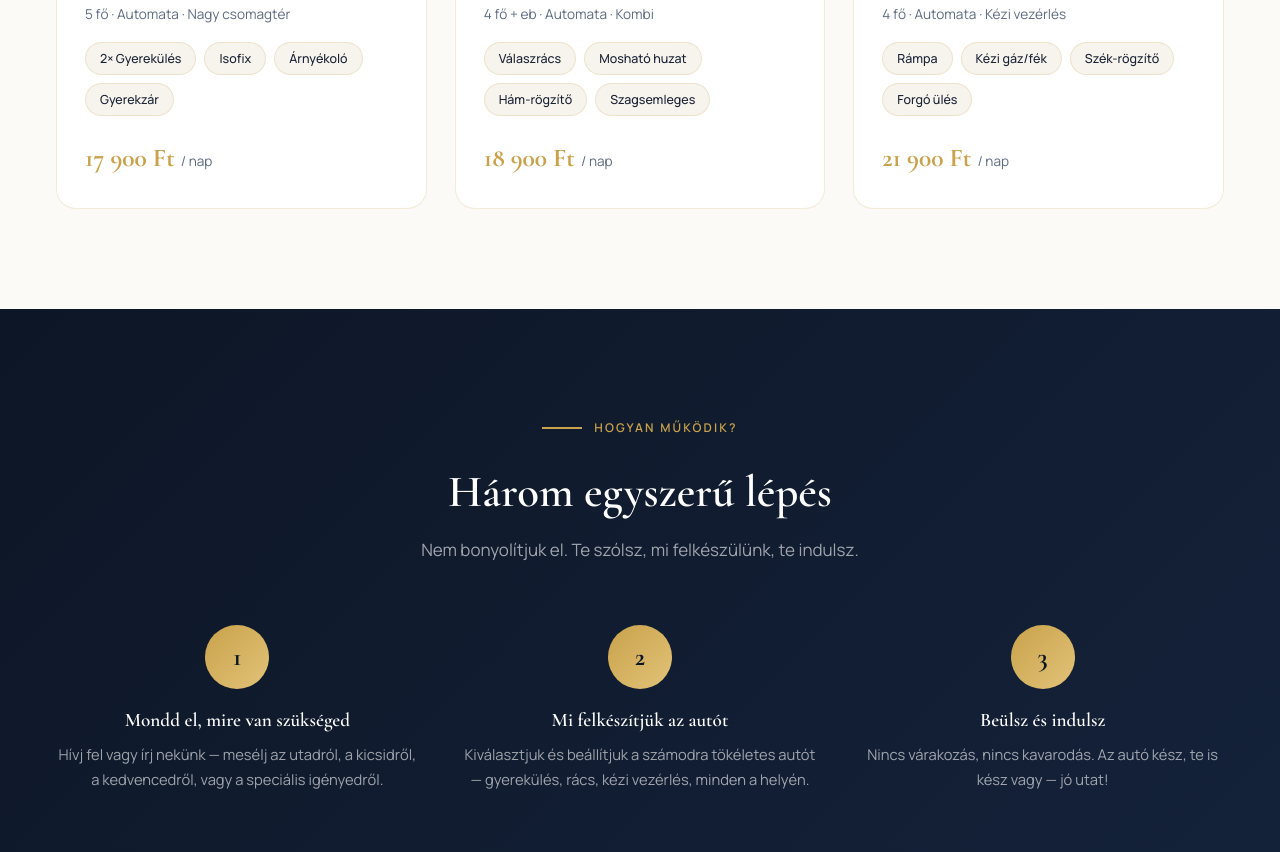
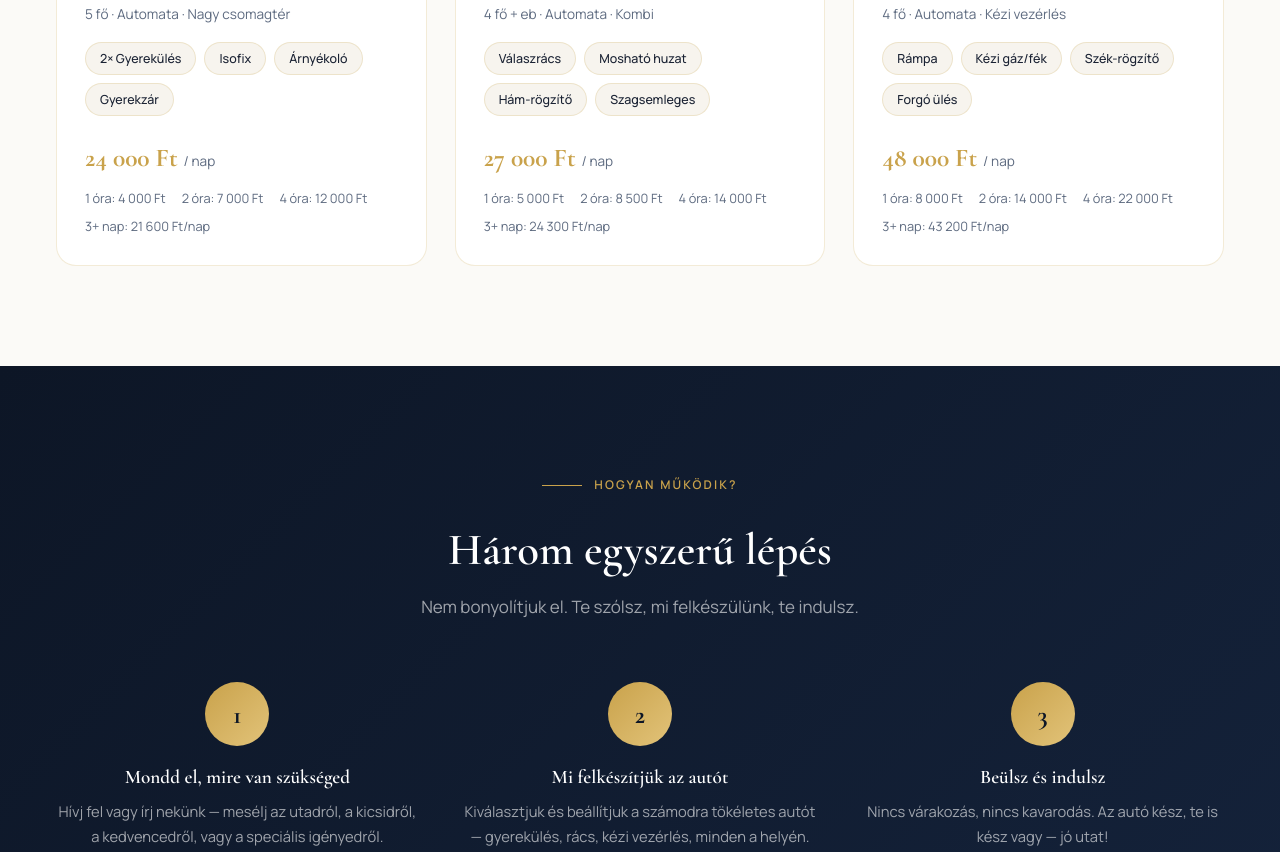
Before and after one commit to omniflowstack-design/rentorauto, a plain HTML site: page index.html in a window 1280 px wide. Shown: the part 4166-5018 px from the top of the page. Drawn offline with nearby package versions, Linux system fonts and the light colour scheme.

Commit message:
Update pricing and address
- Car card prices updated with real rates (daily + hourly + multi-day)
- Address changed to Budapest

Co-Authored-By: Claude Opus 4.6 <noreply@anthropic.com>

```diff
--- a/index.html
+++ b/index.html
@@ -594,6 +594,15 @@ h3{font-size:clamp(1.3rem, 2vw + .3rem, 1.8rem)}
 }
 .car-card-price span{ font-size:.85rem; color:var(--muted) }
 
+.car-card-rates{
+  display:flex;
+  flex-wrap:wrap;
+  gap:6px 16px;
+  margin-top:8px;
+  font-size:.8rem;
+  color:var(--muted);
+}
+
 
 /* folyamat (3 lépés) */
 
@@ -1112,8 +1121,14 @@ h3{font-size:clamp(1.3rem, 2vw + .3rem, 1.8rem)}
             <span>Gyerekzár</span>
           </div>
           <div class="car-card-price">
-            <strong>17 900 Ft</strong><!-- ár egyeztetés alatt -->
+            <strong>24 000 Ft</strong>
             <span>/ nap</span>
+          </div>
+          <div class="car-card-rates">
+            <span>1 óra: 4 000 Ft</span>
+            <span>2 óra: 7 000 Ft</span>
+            <span>4 óra: 12 000 Ft</span>
+            <span>3+ nap: 21 600 Ft/nap</span>
           </div>
         </div>
       </div>
@@ -1133,8 +1148,14 @@ h3{font-size:clamp(1.3rem, 2vw + .3rem, 1.8rem)}
             <span>Szagsemleges</span>
           </div>
           <div class="car-card-price">
-            <strong>18 900 Ft</strong><!-- ár egyeztetés alatt -->
+            <strong>27 000 Ft</strong>
             <span>/ nap</span>
+          </div>
+          <div class="car-card-rates">
+            <span>1 óra: 5 000 Ft</span>
+            <span>2 óra: 8 500 Ft</span>
+            <span>4 óra: 14 000 Ft</span>
+            <span>3+ nap: 24 300 Ft/nap</span>
           </div>
         </div>
       </div>
@@ -1154,8 +1175,14 @@ h3{font-size:clamp(1.3rem, 2vw + .3rem, 1.8rem)}
             <span>Forgó ülés</span>
           </div>
           <div class="car-card-price">
-            <strong>21 900 Ft</strong><!-- ár egyeztetés alatt -->
+            <strong>48 000 Ft</strong>
             <span>/ nap</span>
+          </div>
+          <div class="car-card-rates">
+            <span>1 óra: 8 000 Ft</span>
+            <span>2 óra: 14 000 Ft</span>
+            <span>4 óra: 22 000 Ft</span>
+            <span>3+ nap: 43 200 Ft/nap</span>
           </div>
         </div>
       </div>
@@ -1336,7 +1363,7 @@ h3{font-size:clamp(1.3rem, 2vw + .3rem, 1.8rem)}
         <ul><!-- TODO: valós elérhetőségek -->
           <li><a href="tel:+36301234567">+36 30 123 4567</a></li>
           <li><a href="mailto:info@rentorauto.hu">info@rentorauto.hu</a></li>
-          <li><a href="#">7800 Siklós, Fő utca 1.</a></li>
+          <li><a href="#">1138 Budapest, Váci út 168.</a></li>
         </ul>
       </div>
     </div>
```
